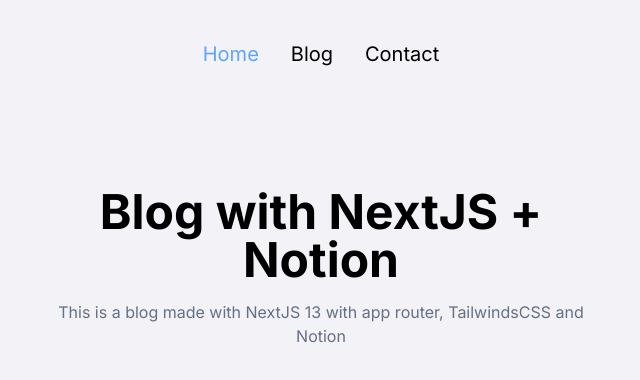
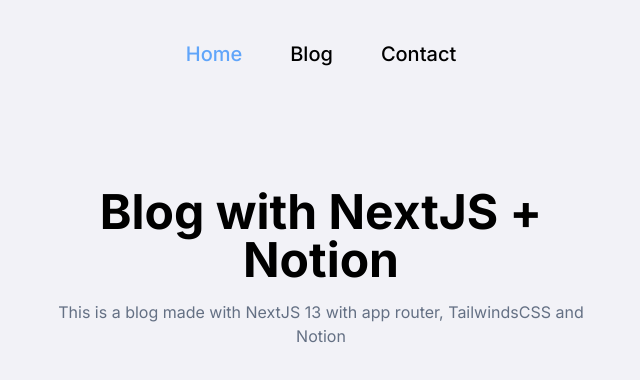
Before and after one commit to Nahuelluca20/blog-nextjs-notion, a Next.js app: page / in a window 1280 px wide. Shown: the top 380 px of the page, without its empty margins (319-959 px from the left). Built offline with nearby package versions, Linux system fonts and the light colour scheme.

Commit message:
add: active links in navbar

```diff
--- /dev/null
+++ b/app/blog/[id]/page.tsx
@@ -0,0 +1,3 @@
+export default function page({params}: {params: {id: string}}) {
+  return <div>{params.id}</div>;
+}
--- a/app/globals.css
+++ b/app/globals.css
@@ -19,6 +19,9 @@
   body {
     color: rgb(var(--foreground-rgb));
     background: #f2f2f7;
+    display: grid;
+    justify-content: center;
+    text-align: center;
     max-width: 900px;
     margin: 0 auto;
   }
--- a/app/page.tsx
+++ b/app/page.tsx
@@ -1,6 +1,6 @@
 export default function Home() {
   return (
-    <div className="mx-auto mt-20 text-center grid justify-center">
+    <div className="">
       <div className="">
         <h2 className="font-bold max-w-[530px] mb-4 text-3xl md:text-5xl">
           Blog with NextJS + Notion
--- a/components/navbar.tsx
+++ b/components/navbar.tsx
@@ -3,8 +3,10 @@
 import {usePathname} from "next/navigation";
 
 function LinkComponent({text, href, pathname}: {text: string; href: string; pathname: string}) {
+  const isActive = pathname === href || (pathname.startsWith(href) && href !== "/");
+
   return (
-    <Link className={`link ${pathname === href ? "text-blue-400" : ""}`} href={href}>
+    <Link className={`link ${isActive ? "text-blue-400" : ""}`} href={href}>
       {text}
     </Link>
   );
@@ -12,13 +14,20 @@
 
 export default function Navbar() {
   const pathname = usePathname();
+  const routes = [
+    {text: "Home", href: "/"},
+    {text: "Blog", href: "/blog"},
+    {text: "Contact", href: "/contact"},
+  ];
 
   return (
-    <nav className="py-10">
-      <ul className="flex gap-8 justify-center font-normal text-xl">
-        <LinkComponent href="/" pathname={pathname} text="Home" />
-        <LinkComponent href="/blog" pathname={pathname} text="Blog" />
-        <LinkComponent href="/contact" pathname={pathname} text="Contact" />
+    <nav className="py-10 mb-20">
+      <ul className="flex gap-12 justify-center font-medium text-xl">
+        {routes.map((route) => (
+          <li key={route.href}>
+            <LinkComponent href={route.href} pathname={pathname} text={route.text} />
+          </li>
+        ))}
       </ul>
     </nav>
   );
```
